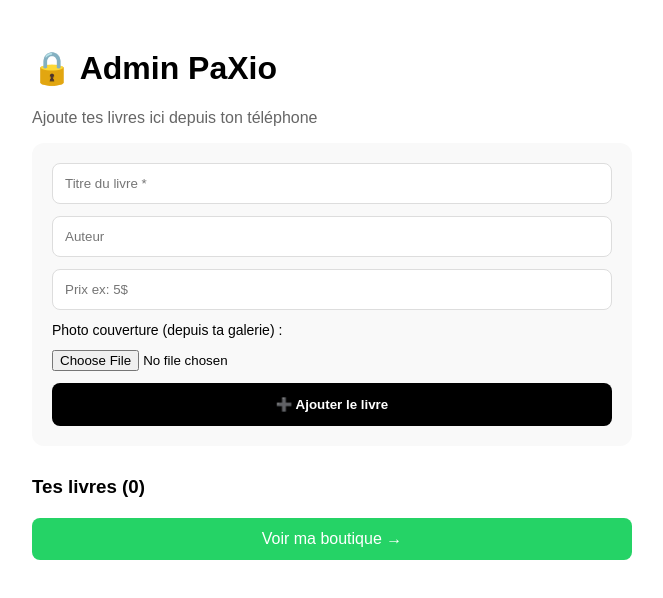
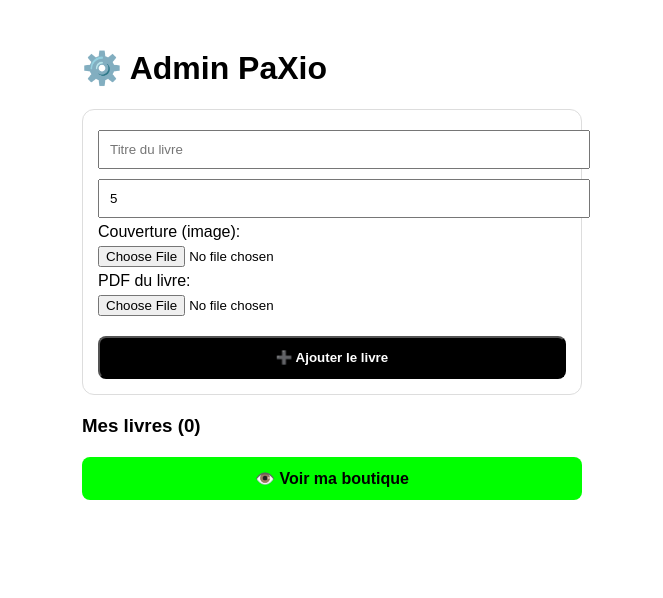
Before and after one commit to cmprojetsmasi/paxio, a Next.js app: page /admin in a window 1280 px wide. Shown: the top 598 px of the page, without its empty margins (308-971 px from the left). Built offline with nearby package versions, Linux system fonts and the light colour scheme.

Commit message:
Refactor Admin component for book management

```diff
--- a/pages/admin.js
+++ b/pages/admin.js
@@ -1,64 +1,73 @@
-import { useState, useEffect } from 'react';
+import { useState, useEffect } from 'react'
 
 export default function Admin() {
-  const [livres, setLivres] = useState([]);
-  const [form, setForm] = useState({ titre: '', auteur: '', prix: '', image: '' });
+  const [livres, setLivres] = useState([])
+  const [form, setForm] = useState({ titre: '', prix: '5', couverture: '', pdf: '' })
 
   useEffect(() => {
-    const saved = localStorage.getItem('paxio_livres');
-    if (saved) setLivres(JSON.parse(saved));
-  }, []);
+    const saved = JSON.parse(localStorage.getItem('paxio_livres') || '[]')
+    setLivres(saved)
+  }, [])
 
   const saveLivres = (newLivres) => {
-    setLivres(newLivres);
-    localStorage.setItem('paxio_livres', JSON.stringify(newLivres));
-  };
+    setLivres(newLivres)
+    localStorage.setItem('paxio_livres', JSON.stringify(newLivres))
+    alert('Livre ajouté ! Va voir sur /')
+  }
 
-  const ajouterLivre = (e) => {
-    e.preventDefault();
-    if (!form.titre || !form.prix) return alert('Titre et Prix obligatoires');
-    const nouveau = { id: Date.now(), ...form, image: form.image || 'https://images.unsplash.com/photo-1544947950-fa07a98d237f?w=300' };
-    saveLivres([...livres, nouveau]);
-    setForm({ titre: '', auteur: '', prix: '', image: '' });
-    alert('Livre ajouté ! Va voir sur /livres');
-  };
+  const handleAdd = () => {
+    if(!form.titre || !form.couverture) return alert('Titre et couverture obligatoires')
+    const newLivres = [...livres, { ...form, id: Date.now() }]
+    saveLivres(newLivres)
+    setForm({ titre: '', prix: '5', couverture: '', pdf: '' })
+  }
+
+  const handleFile = (e, type) => {
+    const file = e.target.files[0]
+    if(!file) return
+    const reader = new FileReader()
+    reader.onload = (ev) => {
+      setForm({...form, [type]: ev.target.result})
+    }
+    reader.readAsDataURL(file)
+  }
 
   const supprimer = (id) => {
-    saveLivres(livres.filter(l => l.id !== id));
-  };
-
-  const handleImage = (e) => {
-    const file = e.target.files[0];
-    if (!file) return;
-    const reader = new FileReader();
-    reader.onload = () => setForm({...form, image: reader.result});
-    reader.readAsDataURL(file);
-  };
+    const newLivres = livres.filter(l => l.id !== id)
+    saveLivres(newLivres)
+  }
 
   return (
-    <div style={{ fontFamily: 'sans-serif', padding: 20, maxWidth: 600, margin: '0 auto' }}>
-      <h1>🔒 Admin PaXio</h1>
-      <p style={{color:'#666'}}>Ajoute tes livres ici depuis ton téléphone</p>
+    <div style={{padding:'20px', maxWidth:'500px', margin:'0 auto', fontFamily:'sans-serif'}}>
+      <h1>⚙️ Admin PaXio</h1>
 
-      <form onSubmit={ajouterLivre} style={{ background: '#f9f9f9', padding: 20, borderRadius: 12, display: 'grid', gap: 12 }}>
-        <input placeholder="Titre du livre *" value={form.titre} onChange={e=>setForm({...form, titre: e.target.value})} style={{padding:12, borderRadius:8, border:'1px solid #ddd'}} />
-        <input placeholder="Auteur" value={form.auteur} onChange={e=>setForm({...form, auteur: e.target.value})} style={{padding:12, borderRadius:8, border:'1px solid #ddd'}} />
-        <input placeholder="Prix ex: 5$" value={form.prix} onChange={e=>setForm({...form, prix: e.target.value})} style={{padding:12, borderRadius:8, border:'1px solid #ddd'}} />
-        <label style={{fontSize:14}}>Photo couverture (depuis ta galerie) :</label>
-        <input type="file" accept="image/*" onChange={handleImage} />
-        {form.image && <img src={form.image} style={{width:100, height:140, objectFit:'cover', borderRadius:8}} />}
-        <button type="submit" style={{background:'#000', color:'#fff', padding:14, borderRadius:8, border:'none', fontWeight:'bold'}}>➕ Ajouter le livre</button>
-      </form>
+      <div style={{border:'1px solid #ddd', padding:'15px', borderRadius:'12px', marginBottom:'20px'}}>
+        <input placeholder="Titre du livre" value={form.titre} onChange={e=>setForm({...form, titre: e.target.value})} style={{width:'100%', padding:'10px', margin:'5px 0'}} />
+        <input placeholder="Prix ex: 5$ " value={form.prix} onChange={e=>setForm({...form, prix: e.target.value})} style={{width:'100%', padding:'10px', margin:'5px 0'}} />
 
-      <h3 style={{marginTop:30}}>Tes livres ({livres.length})</h3>
-      {livres.map(l => (
-        <div key={l.id} style={{display:'flex', gap:10, border:'1px solid #eee', padding:10, borderRadius:8, marginBottom:10, alignItems:'center'}}>
-          <img src={l.image} style={{width:50, height:70, objectFit:'cover', borderRadius:5}} />
-          <div style={{flex:1}}><b>{l.titre}</b><br/><span style={{fontSize:13, color:'#666'}}>{l.prix}</span></div>
-          <button onClick={()=>supprimer(l.id)} style={{color:'red', background:'none', border:'none'}}>Supprimer</button>
+        <label>Couverture (image):</label>
+        <input type="file" accept="image/*" onChange={e=>handleFile(e, 'couverture')} style={{width:'100%', margin:'5px 0'}}/>
+
+        <label>PDF du livre:</label>
+        <input type="file" accept=".pdf" onChange={e=>handleFile(e, 'pdf')} style={{width:'100%', margin:'5px 0'}}/>
+
+        {form.couverture && <img src={form.couverture} style={{width:'100px', marginTop:'10px'}}/>}
+
+        <button onClick={handleAdd} style={{width:'100%', background:'black', color:'white', padding:'12px', borderRadius:'8px', marginTop:'15px', fontWeight:'bold'}}>➕ Ajouter le livre</button>
+      </div>
+
+      <h3>Mes livres ({livres.length})</h3>
+      {livres.map(l=>(
+        <div key={l.id} style={{display:'flex', gap:'10px', border:'1px solid #eee', padding:'10px', margin:'5px 0', borderRadius:'8px'}}>
+          <img src={l.couverture} style={{width:'50px', height:'60px', objectFit:'cover'}}/>
+          <div style={{flex:1}}>
+            <b>{l.titre}</b><br/>{l.prix}
+          </div>
+          <button onClick={()=>supprimer(l.id)} style={{background:'red', color:'white', border:'none', borderRadius:'6px', padding:'5px 10px'}}>X</button>
         </div>
       ))}
-      <a href="/livres" style={{display:'block', marginTop:20, textAlign:'center', background:'#25D366', color:'#fff', padding:12, borderRadius:8, textDecoration:'none'}}>Voir ma boutique →</a>
+
+      <a href="/" style={{display:'block', textAlign:'center', marginTop:'20px', background:'#0f0', padding:'12px', borderRadius:'8px', textDecoration:'none', color:'black', fontWeight:'bold'}}>👁️ Voir ma boutique</a>
     </div>
-  );
-             }
+  )
+  }
```
